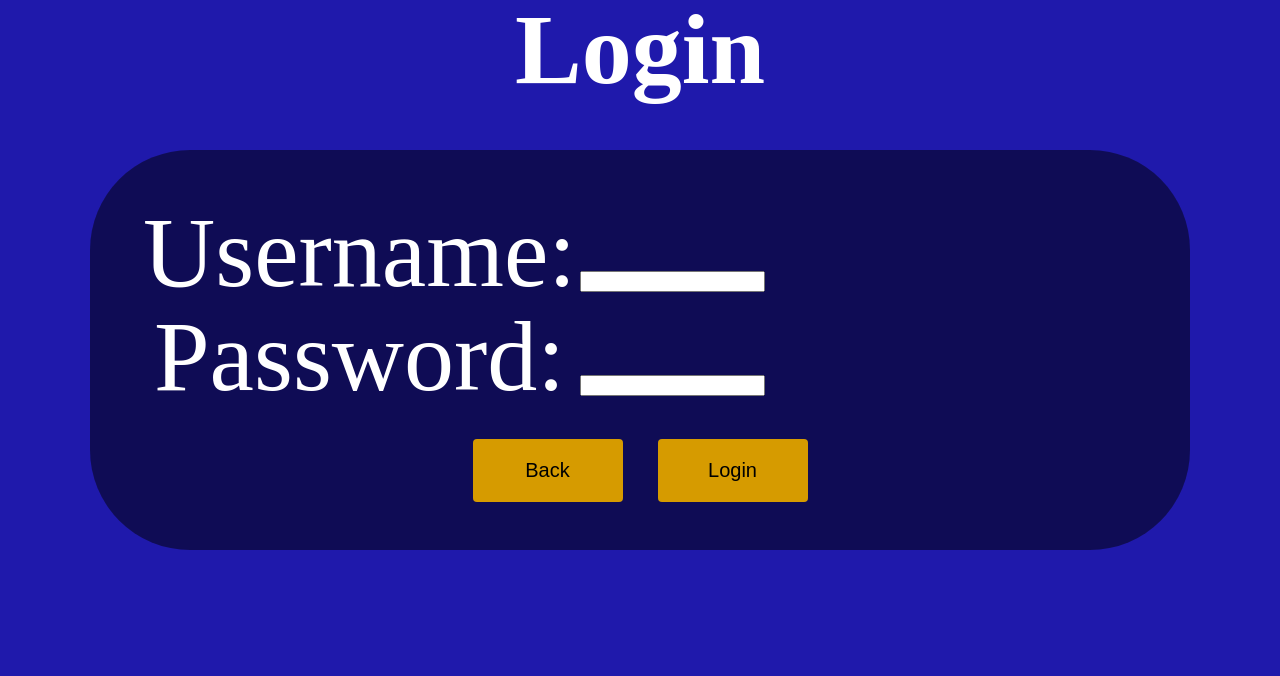
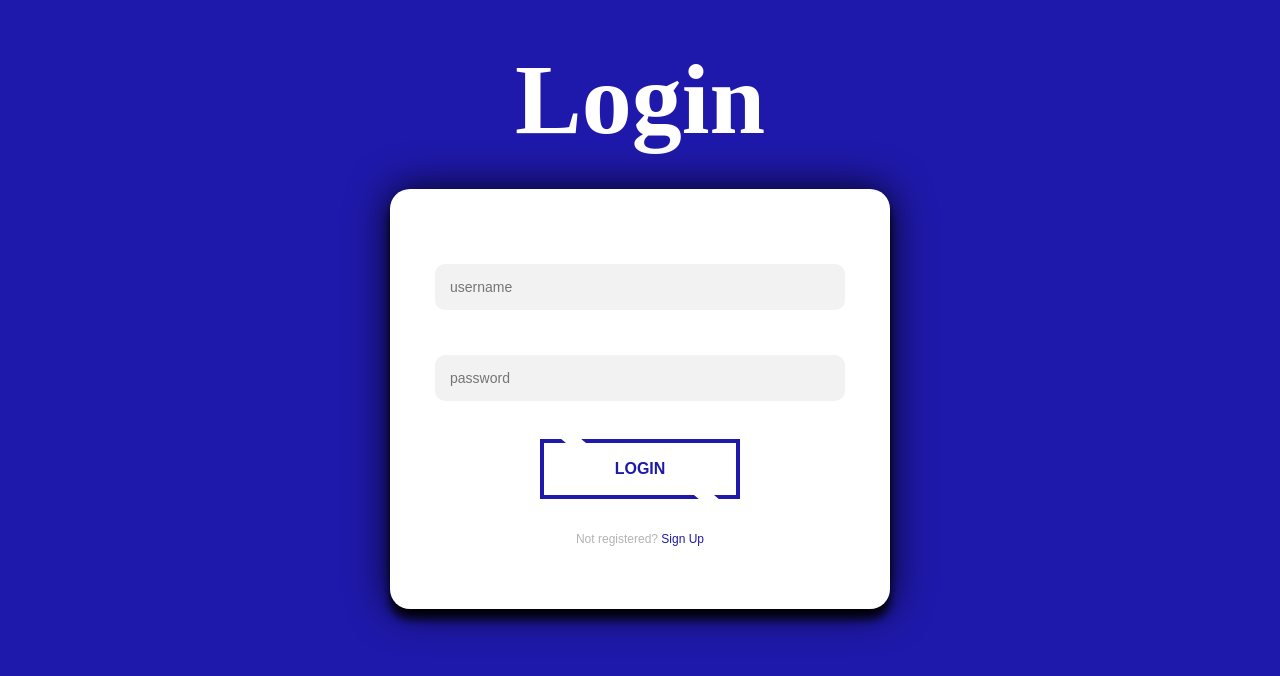
Before and after one commit to malinpho/jeoparty, a PHP site: page /login.html in a window 1280 px wide. Shown: the top 676 px of the page. Run offline with PHP 8.4, Linux system fonts and the light colour scheme; some web fonts are replaced.

Commit message:
login made better

```diff
--- a/login.css
+++ b/login.css
@@ -1,11 +1,24 @@
+@font-face {
+font-family: "CustomFont";
+src: url("./fonts/webfontkit-gyparody/gyparody-webfont.woff") format("woff");
+}
+
 body {
-	font-family: "CustomFont", Helvetica, Arial, sans-serif;
+	font-family: "Arial";
 	font-size: 50px;
 	line-height: 1.428571429;
 	color: #FFFFFF;
 	background-color: #1F19AB;
+	text-align: center;
+}
 
-	text-align: center;
+h1 {
+	margin-top: 75px;
+	font-family: "CustomFont";
+}
+
+p{
+	font-family: "Arial";
 }
 
 .jeopardylogin{
@@ -15,42 +28,41 @@ body {
 	line-height: 1.428571429;
 	color: #FFFFFF;
 	height: 1em;
-	line-height: 1em;
+	line-height: 0.5em;
 }
 
-.backImg {
-	margin: 50px 50px 100px 50px;
-	display: flex;
-	align-items: center;
-	justify-content: center;
-	text-align: center;
-	color: white;
+.login-page {
+  width: 5em;
+  padding: 5% 0 0;
+  margin: auto;
+}
+.form {
+  position: relative;
+  background: #FFFFFF;
+  margin: 0 auto 100px;
+  padding: 45px;
+  text-align: center;
+  box-shadow: 0 0 40px 0 rgba(0, 0, 0, 0.9), 0 10px 10px 0 rgba(0, 0, 0, 0.9);
+  border-radius: 20px;
+}
+.form input {
+  outline: 0;
+  background: #f2f2f2;
+  width: 100%;
+  border: 0;
+  margin: 0 0 15px;
+  padding: 15px;
+  box-sizing: border-box;
+  font-size: 14px;
+  border-radius: 10px;
 }
 
-
-.loginWindow {
-	width: 10em;
-	height: 3em;
-	background-color: rgba(0,0,0,0.5);
-	padding: 50px;
-	border-radius: 100px;
-	display: inline;
+.form .message {
+  margin: 15px 0 0;
+  color: #b3b3b3;
+  font-size: 12px;
 }
-
-.loginForm {
-	display: block;
+.form .message a {
+  color:#1F19AB;
+  text-decoration: none;
 }
-.button {
-  display: inline-block;
-  border-radius: 4px;
-  background-color: #D69B00;
-  border: none;
-  text-align: center;
-  font-size: 20px;
-  padding: 1em;
-  width: 15%;
-  transition: all 0.5s;
-  cursor: pointer;
-  margin: 5px;
-  vertical-align: middle;
-}
--- a/login.html
+++ b/login.html
@@ -7,32 +7,24 @@
 
    <link href="reset.css" rel="stylesheet">
    <link href="login.css" rel="stylesheet">
+   <link href="slickButton.css" rel="stylesheet">
    <link href="https://cdnjs.cloudflare.com/ajax/libs/animate.css/3.7.2/animate.min.css" rel="stylesheet">
 </head>
 <body>
 	<div class=jeopardylogin>
 		<h1>Login</h1>
 
-  	<div class="backImg">
-  		<div class="loginWindow">
-  			<form class = "loginForm" action="signup.js">
-  				<table>
-            <tr>
-              <td><label for="username">Username:</label></td>
-              <td><input type="text" id="username" name="username"></td>
-            </tr>
-            <tr>
-              <td><label for="password">Password:</label></td>
-      				<td><input type="password" id="password" name="password"></td>
-            </tr>
-          </table>
-  			</form>
-        <input class="button" type="button" onclick="window.location.href = 'homepage.html';" value="Back"/>
-  			<input class="button" type="button" onclick="window.location.href = 'menu.html';" value="Login"/>
+		<div class="login-page">
+			<div class="form">
+				<form class="login-form">
+					<input type="text" placeholder="username"/>
+					<input type="password" placeholder="password"/>
+					<button class="slickButton" id="loginButton">login</button>
+					<p class="message">Not registered? <a href="signup.html">Sign Up</a></p>
+				</form>
+			</div>
+		</div>
 
-  		</div>
-  	</div>
-  </div>
 
 </body>
 </html>
--- a/slickButton.css
+++ b/slickButton.css
@@ -13,6 +13,20 @@
 
 #slickButtonLogout{
 	color: #ff0000;
+}
+
+#loginButton{
+	color: #1F19AB;
+}
+
+#loginButton::before,#loginButton::after{
+	content:"";
+	position: absolute;
+	width: 20px;
+	height: 5px;
+	background: #FFFFFF;
+	transform: skewX(50deg);
+	transition: .3s linear;
 }
 
 .slickButton::before,.slickButton::after{
```
